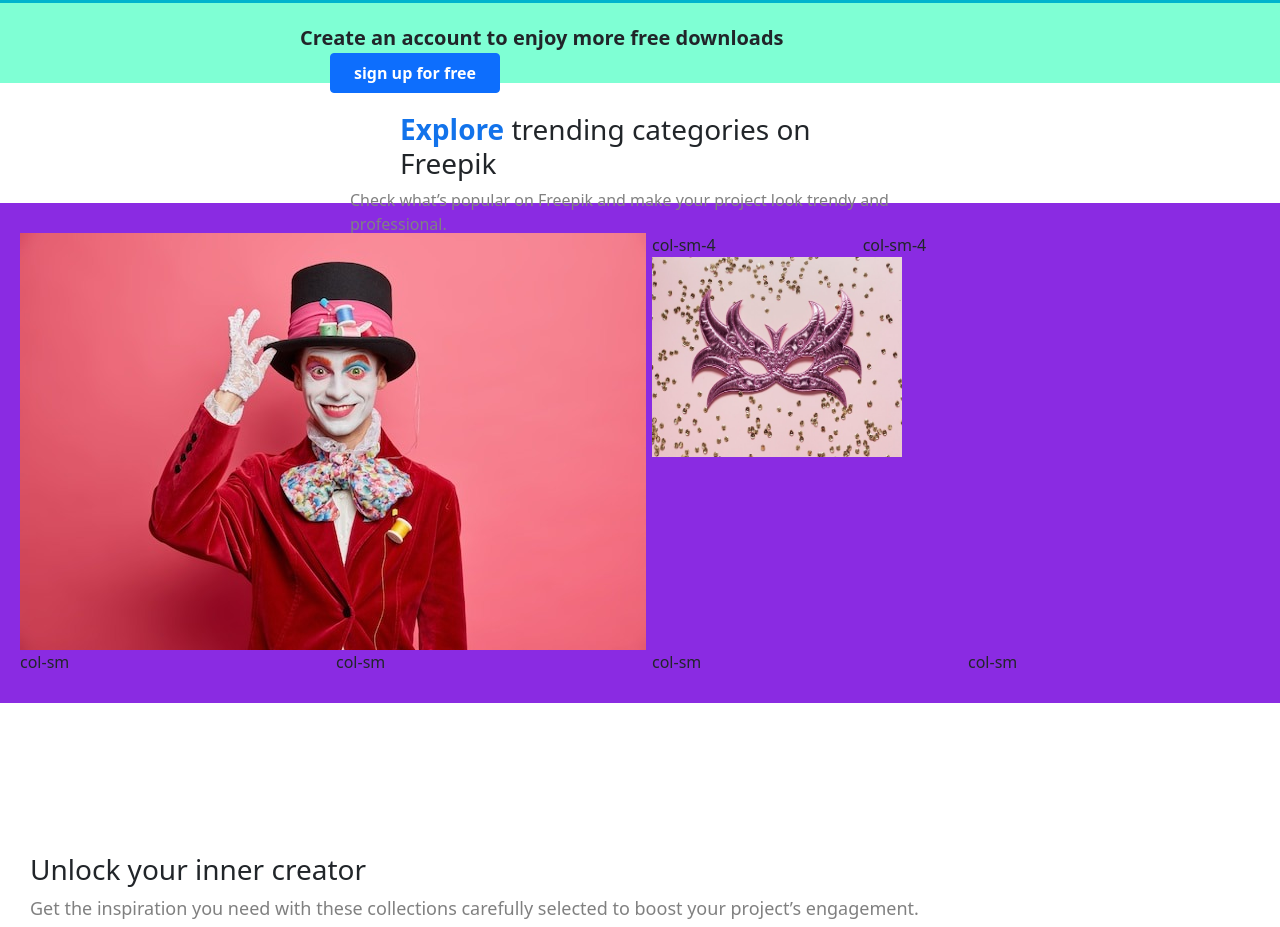
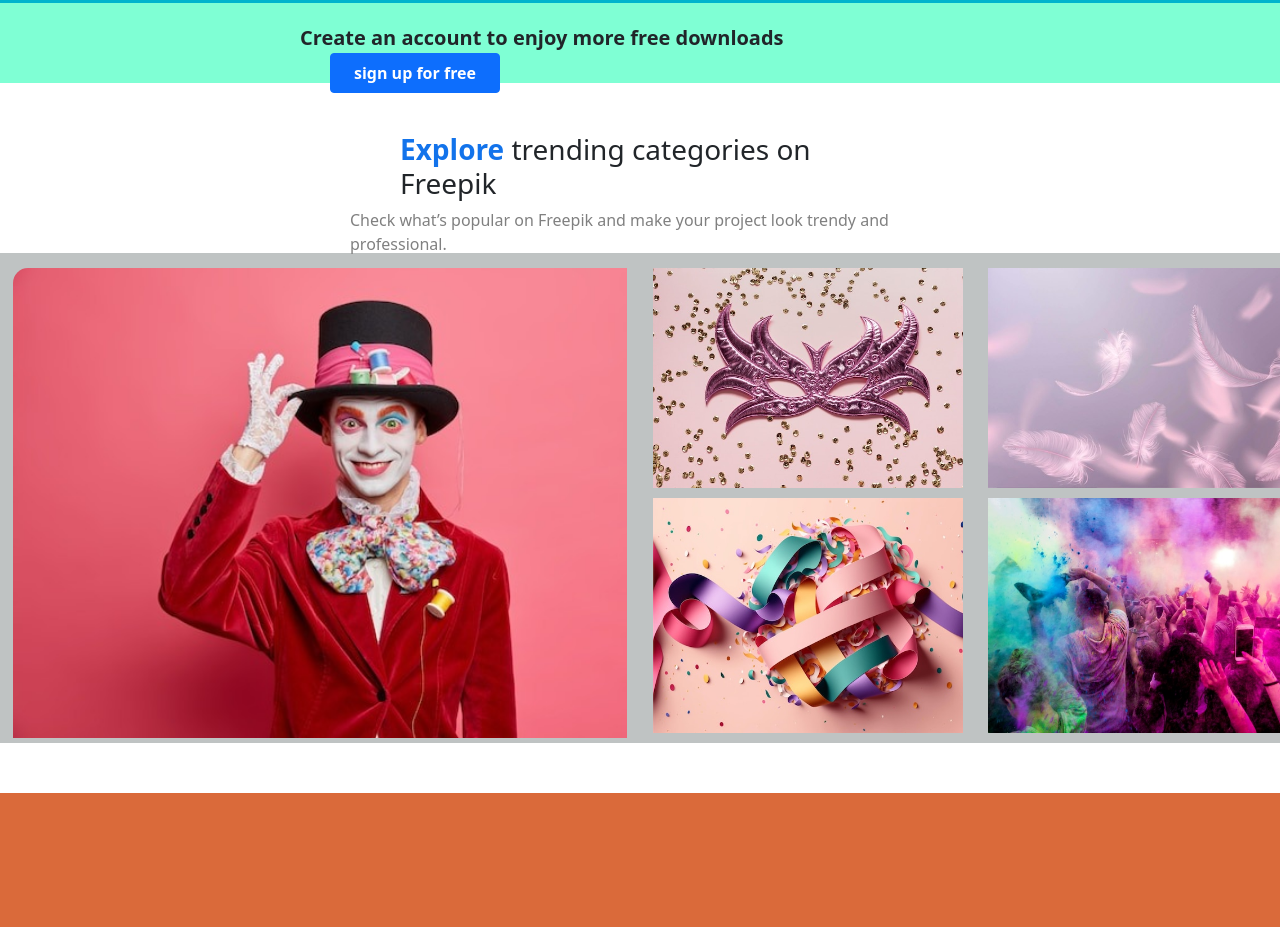
Before and after one commit to HafizZaviyar86/freepic-UI, a plain HTML site: page index.html in a window 1280 px wide. Shown: the part 633-1560 px from the top of the page. Drawn offline with nearby package versions, Linux system fonts and the light colour scheme.

Commit message:
first commit

```diff
--- a/index.html
+++ b/index.html
@@ -164,21 +164,27 @@
            <p id="pera">Check what’s popular on Freepik and make your project look trendy and professional.</p>
     </div>
     <div class="cards">
-      <div class="iner-cards">
-  <div class="row">
-    <div class="col-sm-8"style="width: 50%;">
-      <img src="./images/joker.jpg" alt="">
+        <div class="cards-one">
+
+        </div>
+        <div class="cards-two">
+            <div class="box-one">
+              <div class="box-1-1"></div>
+              <div class="box-1-2"></div>
+            </div>
+            <div class="box-two">
+              <div class="box-two-1">
+
+              </div>
+              <div class="box-two-2">
+
+              </div>
+
+            </div>
+        </div>
     </div>
-    <div class="col-sm-2" id="card-1">col-sm-4 <img src="./images/mask.jpg" alt=""></div>
-    <div class="col-sm-2">col-sm-4</div>
-  </div>
-  <div class="row">
-    <div class="col-sm-3">col-sm</div>
-    <div class="col-sm-3">col-sm</div>
-    <div class="col-sm-3">col-sm</div>
-    <div class="col-sm-3">col-sm</div>
-  </div>
-</div>
+    <div class="cards-two-2">
+
     </div>
     <div class="cards2">
       <h3>Unlock your inner creator</h3>
--- a/style.css
+++ b/style.css
@@ -181,7 +181,7 @@
     justify-content: space-around;
     height: 5px;
     margin-bottom: 100px;
-    background-color: aliceblue;
+
 }
 
 
@@ -210,7 +210,7 @@
 
     height: 120px;
     width: 100%;
-    padding: 30px 350px;
+    padding: 50px 350px;
 }
 .hading-line h3{
 
@@ -225,34 +225,83 @@
 
 }
 .cards{
-    background-color: blueviolet;
-    height: 500px;
-    padding: 30px 20px;
+    height: 490px;
+    width: 100%;
+    background-color: rgb(191, 195, 195);
+    display: flex;
+    justify-content: space-around;
+    padding: 15px 0px;
+    margin: 50px 0px;
 }
-.iner-cards{
+.cards-one{
+
+    height: 470px;
+    width: 48%;
+    background-image: url(./images/joker.jpg);
+    background-size: cover;
+    border-radius: 15px 0px 0px 0px;
 
 }
-#card-1 img{
-    height: 200px;
-    width: 250px;
+.cards-two{
+
+    height: 470px;
+    width: 48%;
+
 }
+.box-one{
+    height: 230px;
+    width: 645px;
 
+    display: flex;
+    justify-content: space-between;
+}
+.box-1-1{
+    height: 220px;
+    width: 310px;
 
-.cards2 h3  {
+    background-image: url(./images/mask.jpg);
+    background-size: cover;
 
-    margin-top: 150px;
-    margin-left: 30px;
 }
-.cards2 p {
-    padding: 0px 30px;
-    color: gray;
-    font-size: 18px;
+.box-1-2{
+    height: 220px;
+    width: 310px;
+    border-radius: 0px 15px 0px 0px;
+    background-image: url(./images/par.jpg);
+    background-size: cover;
+}
+.box-two{
+    height: 220px;
+    width: 645px;
+    margin: 0px 0px;
+    display: flex;
+    justify-content: space-between;
+}
+.box-two-1{
+    height: 235px;
+    width: 310px;
+
+    background-image: url(./images/ribin.jpg);
+    background-size: cover;
+}
+.box-two-2{
+    height: 235px;
+    width: 310px;
+
+    background-image: url(./images/disco.jpg);
+    background-size: cover;
+}
+.cards-two-2{
+    height: 300px;
+    width: 100%;
+    background-color: #DA6A3A;
+
 }
 .second-card{
     height: 400px;
     width: 100%;
 
-    margin: 60px 0px;
+    margin: 100px 0px;
     display: flex;
     justify-content: space-around;
 }
```
